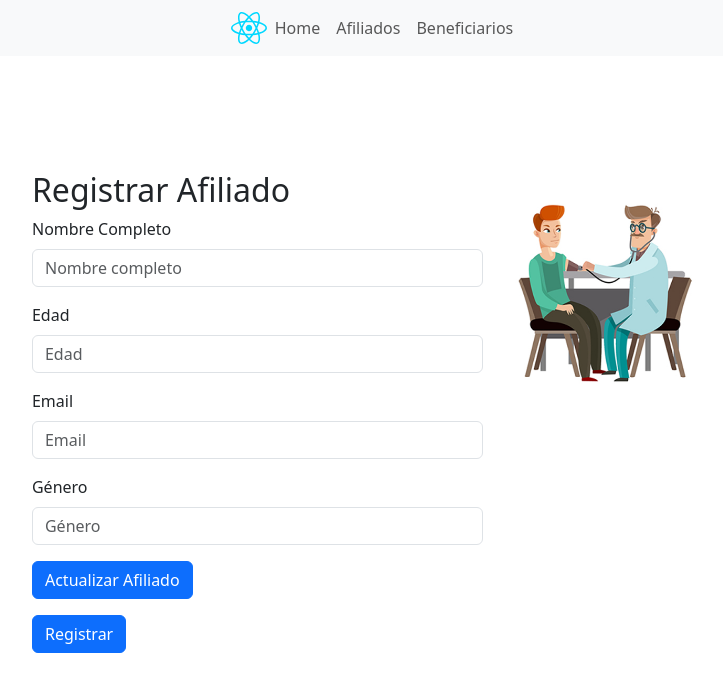
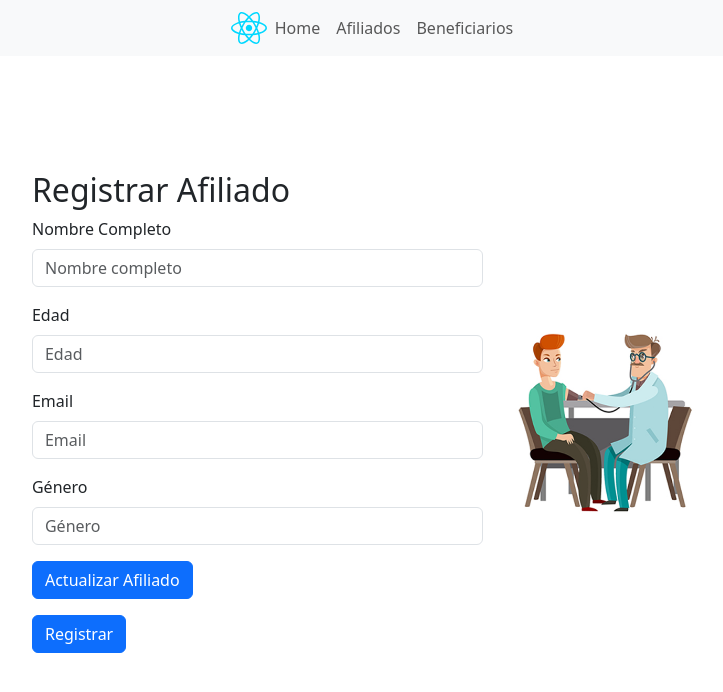
Before and after one commit to SebastianPicas/SaludArqui_Front, a React (Vite) app: page /afiliados in a window 1280 px wide. Shown: the top 692 px of the page, without its empty margins (264-987 px from the left). Built offline with nearby package versions, Linux system fonts and the light colour scheme.

Commit message:
corrige imagen Afiliados

```diff
--- a/src/pages/RegistroAfiliados.tsx
+++ b/src/pages/RegistroAfiliados.tsx
@@ -48,7 +48,7 @@ const RegistroAfiliado: React.FC = () => {
             </button>
           </form>
         </div>
-        <div className="col-md-4">
+        <div className="col-md-4 d-flex align-items-center justify-content-center">
           <div className="mt-4">
             <img src={contact} alt="Contact" className="img-fluid" />
           </div>
```
